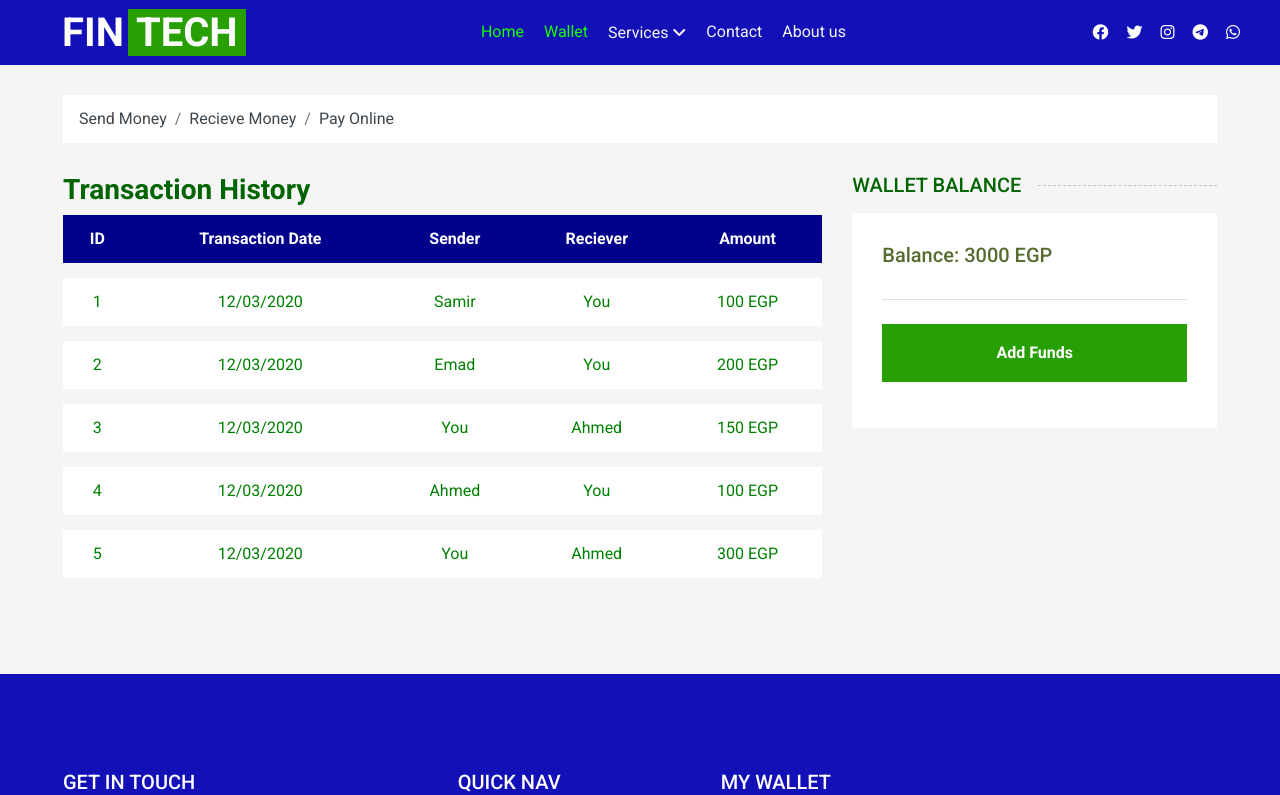
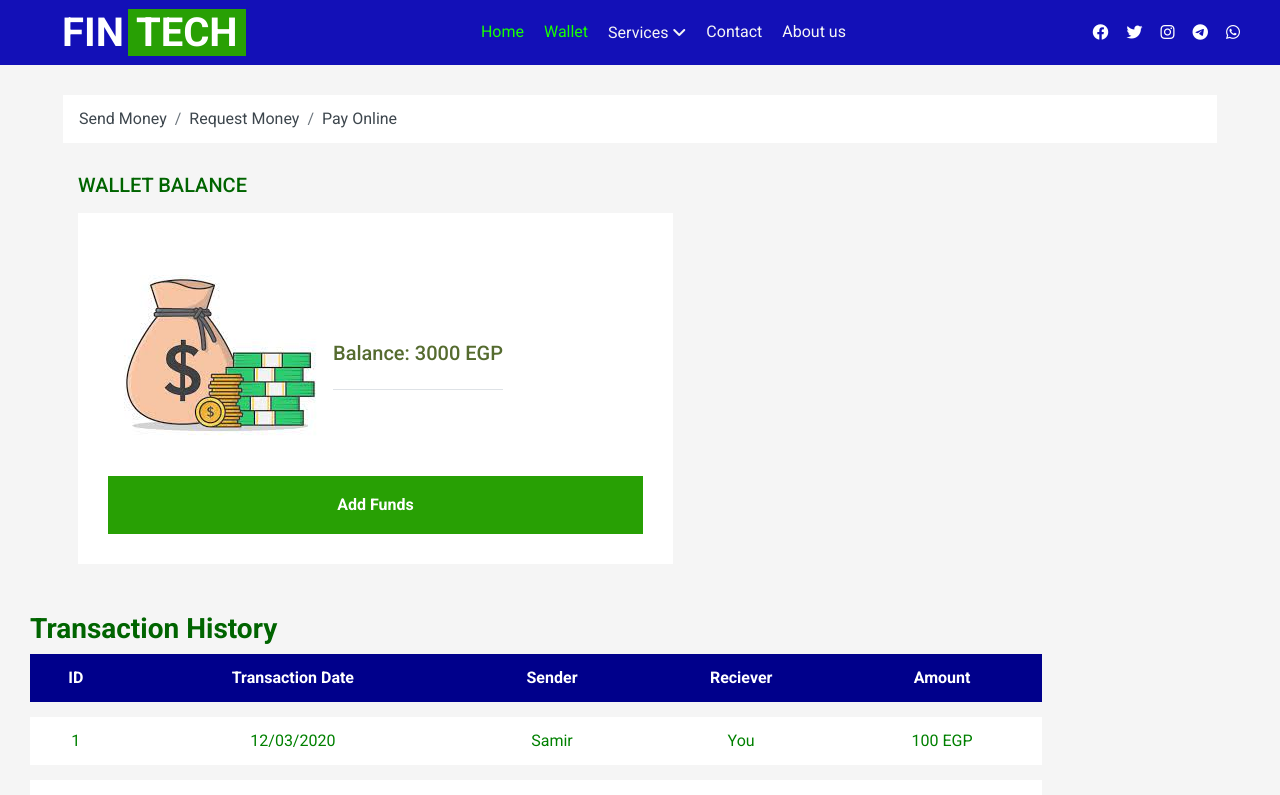
Before and after one commit to khaledmohamed1999/Sprints-Fintech, an Angular app: page /wallet in a window 1280 px wide. Shown: the top 795 px of the page. Built offline with nearby package versions, Linux system fonts and the light colour scheme.

Commit message:
design improvements

```diff
--- a/src/app/components/page-components/pay-online/pay-online.component.html
+++ b/src/app/components/page-components/pay-online/pay-online.component.html
@@ -18,10 +18,12 @@
     <div class="col-lg-8 ">
         <h2 style="color: black;">History</h2>
         <table class="table" border="1" >
-            <th>name</th>
-            <th>date</th>
-            <th>amount</th>
-            <th>status</th>
+            <thead style="color: white;background-color: darkblue;">
+                <th>name</th>
+                <th>date</th>
+                <th>amount</th>
+                <th>status</th>
+            </thead>
             <tr>
                 <td>We</td>
                 <td>21-0-2023</td>
--- a/src/app/components/page-components/wallet-page/wallet-page.component.html
+++ b/src/app/components/page-components/wallet-page/wallet-page.component.html
@@ -2,17 +2,32 @@
   <div class="row px-xl-5">
     <div class="col-12">
       <nav class="breadcrumb bg-light mb-30">
-        <a class="breadcrumb-item text-dark" href="">Send Money</a>
-        <a class="breadcrumb-item text-dark" href="">Recieve Money</a>
-        <a class="breadcrumb-item text-dark" href="">Pay Online</a>
+        <a class="breadcrumb-item text-dark" href="send-money">Send Money</a>
+        <a class="breadcrumb-item text-dark" href="request-money">Request Money</a>
+        <a class="breadcrumb-item text-dark" href="pay-online">Pay Online</a>
       </nav>
     </div>
   </div>
 </div>
 
 <div class="container-fluid">
-    <div class="row px-xl-5">
-      <div class="col-lg-8 table-responsive mb-5">
+  <div class="ml-5 inline col-lg-6">
+    <h5 style="color: darkgreen;" class=" bg-secondary  section-title position-relative text-uppercase mb-3">Wallet Balance</h5>
+    <div  class="bg-light p-30 mb-5">
+    <img style="display: inline-block;" src="assets/img/balance.jfif" alt="">
+      <div style="display: inline-block;" class="border-bottom">
+        <div  class="d-flex justify-content-between mb-3">
+          <h5>Balance: 3000 EGP</h5>
+        </div>
+      </div>
+      <div class="pt-2">
+        <button class="btn btn-block btn-primary font-weight-bold py-3">
+          Add Funds
+        </button>
+      </div>
+    </div>
+  </div>
+      <div class="col-lg-10 table-responsive mb-5">
         <h3 style="color: darkgreen;">Transaction History</h3>
         <table
           class="table table-light table-borderless table-hover text-center mb-0"
@@ -73,23 +88,5 @@
           </tbody>
         </table>
       </div>
-      <div class="col-lg-4">
-        <h5 class="section-title position-relative text-uppercase mb-3">
-          <span class="bg-secondary pr-3" style="color: darkgreen;">Wallet Balance</span>
-        </h5>
-        <div class="bg-light p-30 mb-5">
-          <div class="border-bottom pb-2">
-            <div class="d-flex justify-content-between mb-3">
-              <h5>Balance: 3000 EGP</h5>
-              <h5 id="balance"></h5>
-            </div>
-          </div>
-          <div class="pt-2">
-            <button class="btn btn-block btn-primary font-weight-bold my-3 py-3">
-              Add Funds
-            </button>
-          </div>
-        </div>
-      </div>
-    </div>
+
   </div>
```
Also changed, not shown: src/assets/img/balance.jfif (added).
